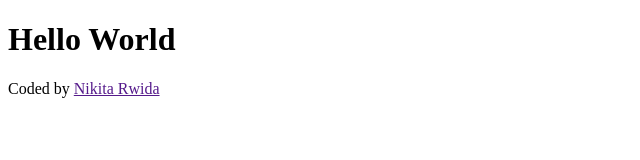
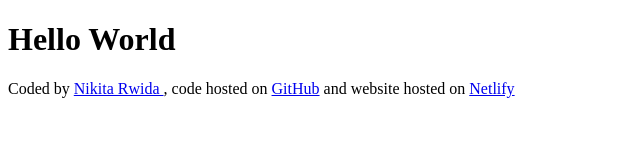
Before and after one commit to nikitarwida/weather, a plain HTML site: page index.html in a window 1280 px wide. Shown: the whole page, without its empty margins (0-640 px from the left). Drawn offline with Linux system fonts and the light colour scheme.

Commit message:
added links to footer

```diff
--- a/index.html
+++ b/index.html
@@ -8,6 +8,7 @@
 
 <body>
    <h1>Hello World</h1>
-    <footer>Coded by <a href="">Nikita Rwida </a></footer>
+    <footer>Coded by <a href="https://github.com/nikitarwida"target="_blank">Nikita Rwida </a>,
+    code hosted on  <a href="https://github.com/nikitarwida/weather" target="_blank">GitHub</a> and website hosted on  <a href="https://project-shecodes-weather.netlify.app/"target="_blank">  Netlify</a></footer>
 </body>
 </html>
```
